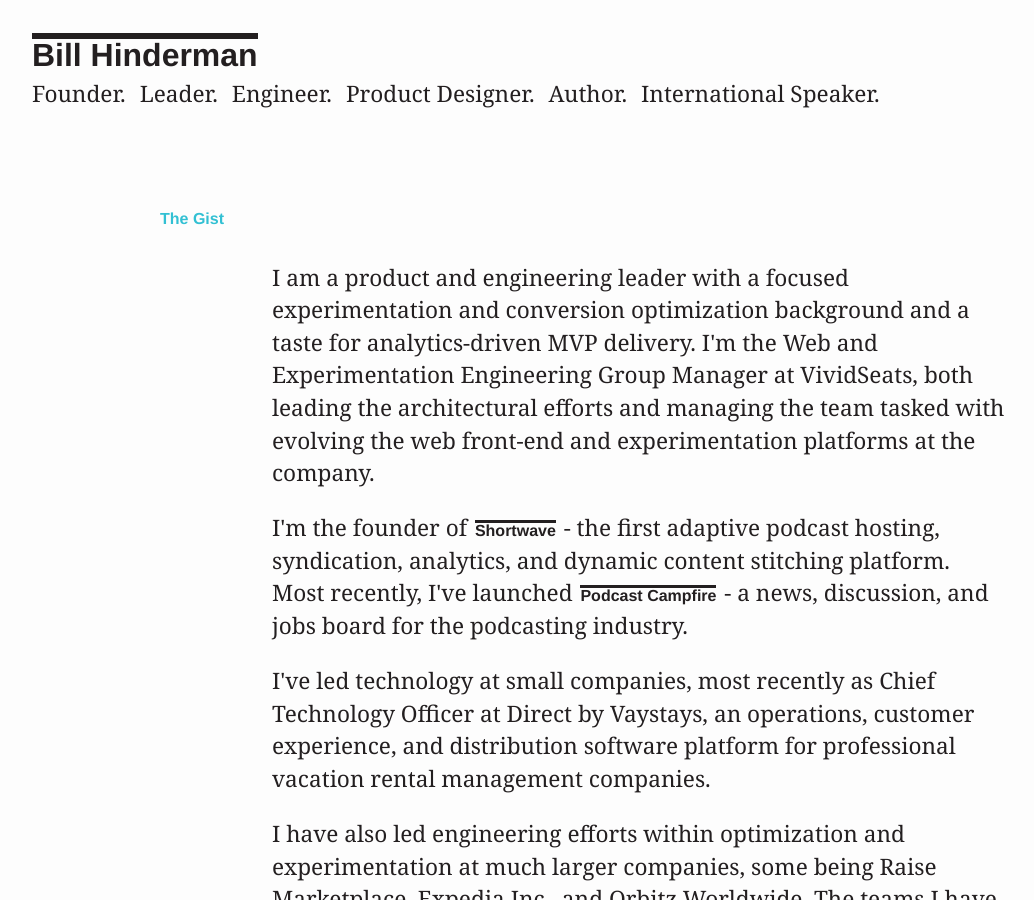
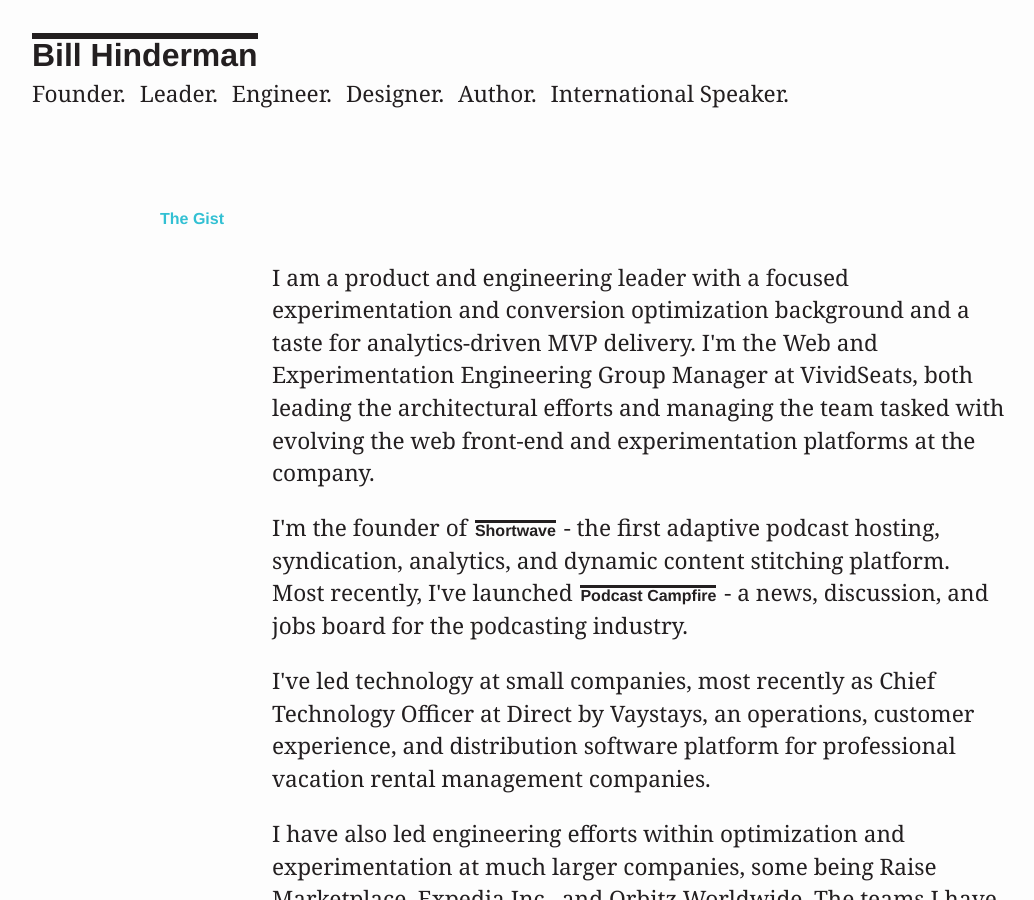
Before and after one commit to billHinderman/resume, a Jekyll site: the page built from index.html, in a window 1280 px wide and 900 px high. Shown: the whole window, without its empty margins (0-1034 px from the left). Built offline with Jekyll 4.4.1, drawn with Linux system fonts in a browser that asks for light colours.

Commit message:
Updating header

```diff
--- a/index.html
+++ b/index.html
@@ -9,7 +9,7 @@
       <li>Founder.</li>
       <li>Leader.</li>
       <li>Engineer.</li>
-      <li>Product Designer.</li>
+      <li>Designer.</li>
       <li>Author.</li>
       <li>International Speaker.</li>
     </ul>
```
